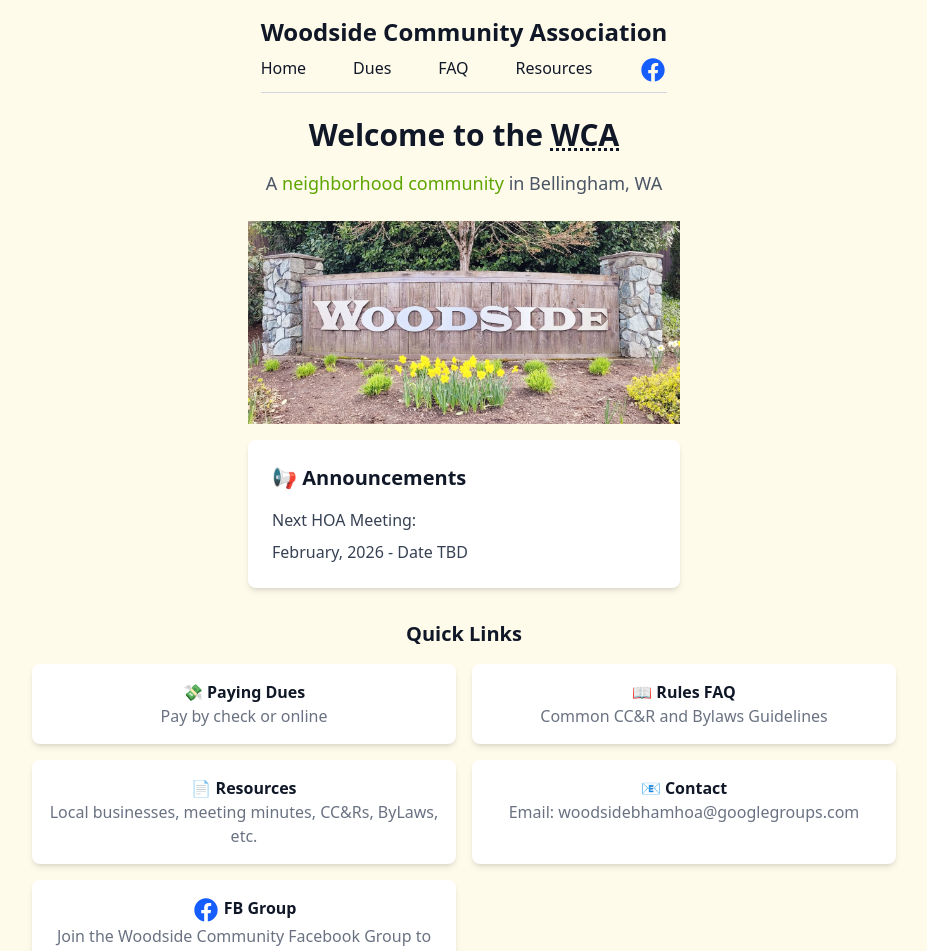
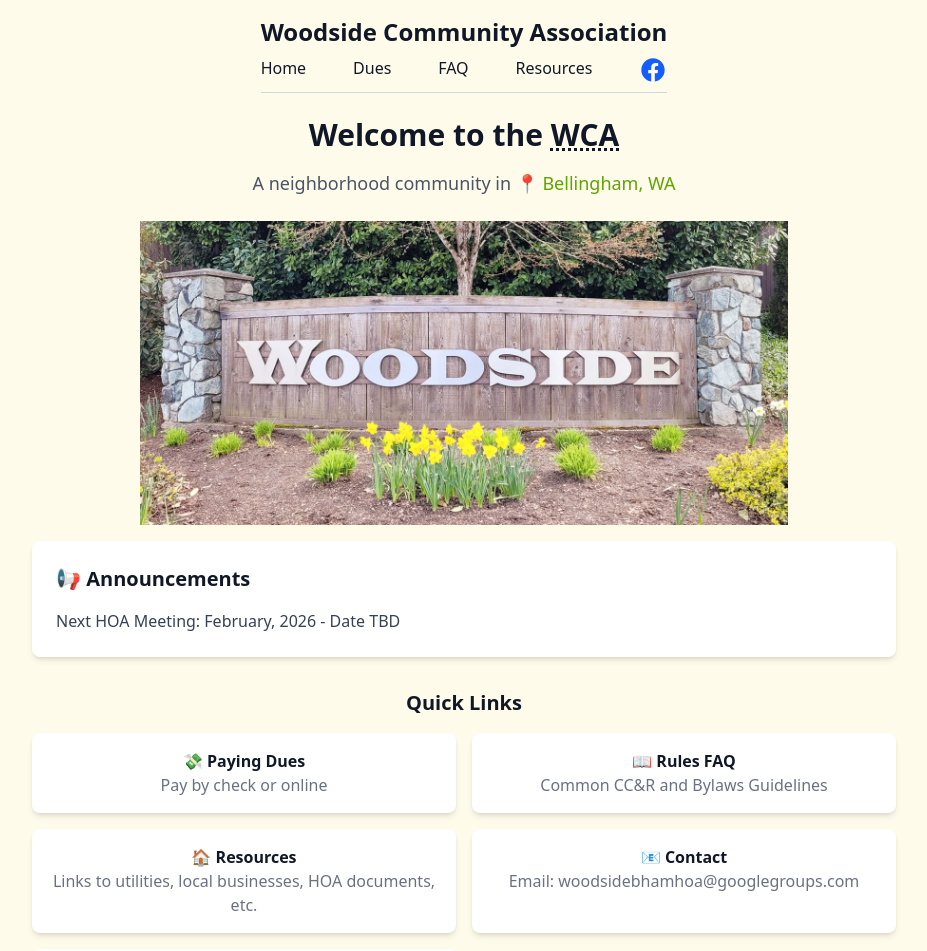
Before and after one commit to kyle-rader/woodside.github.io, a SvelteKit app: page / in a window 1280 px wide. Shown: the top 951 px of the page, without its empty margins (176-1103 px from the left). Built offline with nearby package versions, Linux system fonts and the light colour scheme.

Commit message:
update dues price and utilities

```diff
--- a/src/routes/+page.svelte
+++ b/src/routes/+page.svelte
@@ -1,7 +1,7 @@
 <script lang="ts">
 	import Container from '$lib/layout/container.svelte';
 	import Section from '$lib/layout/section.svelte';
-	import InvoiceRequest from '$lib/components/InvoiceRequest.svelte';
+	import InvoiceRequest from './dues/InvoiceRequest.svelte';
 	import Facebook from '$lib/components/facebook.svelte';
 	import { facebookUrl } from '$lib';
 	import FacebookIcon from '$lib/components/facebook_icon.svelte';
@@ -22,43 +22,56 @@
 			Welcome to the <abbr title="Woodside Community Association">WCA</abbr>
 		</h1>
 		<p class="text-lg text-gray-600 dark:text-gray-300">
-			A <a
+			A neighborhood community in <a
 				href={googleMapsUrl}
 				target="_blank"
-				class="text-lime-600 hover:underline dark:text-lime-400">neighborhood community</a
-			> in Bellingham, WA
+				class="text-lime-600 hover:underline dark:text-lime-400"
+			>
+				📍 Bellingham, WA
+			</a>
 		</p>
 	</header>
 
-	<img src="/img/woodside_sign.jpg" alt="Woodside Sign" class="mx-auto mb-4 sm:w-3/4 md:w-1/2" />
+	<img src="/img/woodside_sign.jpg" alt="Woodside Sign" class="mx-auto mb-4 sm:w-3/4" />
 
 	<Section
 		title="📢 Announcements"
-		class="rounded-lg bg-white text-center shadow-md md:mx-auto md:w-1/2 dark:bg-zinc-700"
+		class="rounded-lg bg-white text-center shadow-md dark:bg-zinc-700"
 	>
 		<div class="space-y-2">
-			<p class="text-gray-700 dark:text-gray-200">Next HOA Meeting:</p>
-			<p class="text-gray-700 dark:text-gray-200">{nextMeeting}</p>
+			<p class="text-gray-700 dark:text-gray-200">Next HOA Meeting: {nextMeeting}</p>
 		</div>
 	</Section>
 
 	<h2 class="mb-4 text-center text-xl font-bold">Quick Links</h2>
 	<div class="grid grid-cols-1 gap-4 md:grid-cols-2">
-		<a href="/dues" class="rounded-lg bg-white p-4 shadow-md dark:bg-zinc-700">
+		<a
+			href="/dues"
+			class="rounded-lg bg-white p-4 shadow-md hover:bg-zinc-100 dark:bg-zinc-700 dark:hover:bg-zinc-600"
+		>
 			<span class="font-semibold">💸 Paying Dues</span>
 			<p class=" text-gray-500 dark:text-gray-300">Pay by check or online</p>
 		</a>
-		<a href="/faq" class="rounded-lg bg-white p-4 shadow-md dark:bg-zinc-700">
+		<a
+			href="/faq"
+			class="rounded-lg bg-white p-4 shadow-md hover:bg-zinc-100 dark:bg-zinc-700 dark:hover:bg-zinc-600"
+		>
 			<span class="font-semibold">📖 Rules FAQ</span>
 			<p class=" text-gray-500 dark:text-gray-300">Common CC&R and Bylaws Guidelines</p>
 		</a>
-		<a href="/resources" class="rounded-lg bg-white p-4 shadow-md dark:bg-zinc-700">
-			<span class="font-semibold">📄 Resources</span>
+		<a
+			href="/resources"
+			class="rounded-lg bg-white p-4 shadow-md hover:bg-zinc-100 dark:bg-zinc-700 dark:hover:bg-zinc-600"
+		>
+			<span class="font-semibold">🏠 Resources</span>
 			<p class=" text-gray-500 dark:text-gray-300">
-				Local businesses, meeting minutes, CC&Rs, ByLaws, etc.
+				Links to utilities, local businesses, HOA documents, etc.
 			</p>
 		</a>
-		<a href="mailto:{contactEmail}" class="rounded-lg bg-white p-4 shadow-md dark:bg-zinc-700">
+		<a
+			href="mailto:{contactEmail}"
+			class="rounded-lg bg-white p-4 shadow-md hover:bg-zinc-100 dark:bg-zinc-700 dark:hover:bg-zinc-600"
+		>
 			<span class="font-semibold">📧 Contact</span>
 			<p class=" text-gray-500 dark:text-gray-300">Email: {contactEmail}</p>
 		</a>
@@ -66,7 +79,7 @@
 			href={facebookUrl}
 			target="_blank"
 			rel="noopener noreferrer"
-			class="rounded-lg bg-white p-4 shadow-md dark:bg-zinc-700"
+			class="rounded-lg bg-white p-4 shadow-md hover:bg-zinc-100 dark:bg-zinc-700 dark:hover:bg-zinc-600"
 		>
 			<span class="font-semibold">
 				<FacebookIcon /> FB Group
--- a/src/routes/dues/+page.svelte
+++ b/src/routes/dues/+page.svelte
@@ -1,17 +1,23 @@
 <script lang="ts">
+	import { contactEmail } from '$lib';
 	import Container from '$lib/layout/container.svelte';
 	import Section from '$lib/layout/section.svelte';
-	import InvoiceRequest from '$lib/components/InvoiceRequest.svelte';
+	import InvoiceRequest from './InvoiceRequest.svelte';
 </script>
 
 <Container>
 	<Section title="💵 Paying Dues Online">
 		<p class="mb-3 text-gray-600 dark:text-gray-300">
-			Amount: <code class="font-semibold">$205</code>
+			Amount: <code class="font-semibold">$206</code>
 			<br />
 			Due: annually on March 1st.
 		</p>
 		<InvoiceRequest />
+		<p class="mt-2 text-gray-600 dark:text-gray-300">
+			If you do not have an email client that can open the new email template, please send an email
+			to <code class="font-bold">{contactEmail}</code> with the subject "Invoice Request", your name
+			and address.
+		</p>
 	</Section>
 
 	<Section title="📫 Paying Dues by Check">
--- a/src/routes/resources/utilities.svelte
+++ b/src/routes/resources/utilities.svelte
@@ -16,28 +16,27 @@
 		},
 		{
 			category: '💧 Water',
-			name: 'City of Woodside',
-			url: 'https://www.cityofwoodside.org/water',
+			name: 'City of Bellingham',
+			url: 'https://cob.org/services/utilities/water-utility',
 			notes: ''
 		},
 		{
 			category: '🗑️ Trash - ♻️ Recycling',
 			name: 'Sanitation Service Company',
 			url: 'https://portal.ssc-inc.com/User/Login?ReturnUrl=%2f',
-			notes: 'Schedule pickups and more: https://ssc-inc.com/collection-schedule/'
+			notes: ''
 		},
 		{
-			category: '🛜 Internet - Comcast',
-			name: 'Comcast',
+			category: '🛜 Internet - Xfinity',
+			name: 'Xfinity',
 			url: 'https://www.xfinity.com/',
-			notes: ''
+			notes: 'Provides up to 1000+ Gbps download and 35 Mpbs upload.'
 		},
 		{
 			category: '🛜 Internet - Ziply Fiber',
 			name: 'Ziply Fiber',
 			url: 'https://www.ziplyfiber.com/',
-			notes:
-				'Installation is underway in Woodside and we expect gigabit fiber options from Ziply soon!'
+			notes: 'Coming soon! Gigabit+ fiber options (both download and upload)! Expected in 2025.'
 		}
 	];
 </script>
```
Also changed, not shown: src/routes/dues/InvoiceRequest.svelte (renamed from src/lib/components/InvoiceRequest.svelte).
